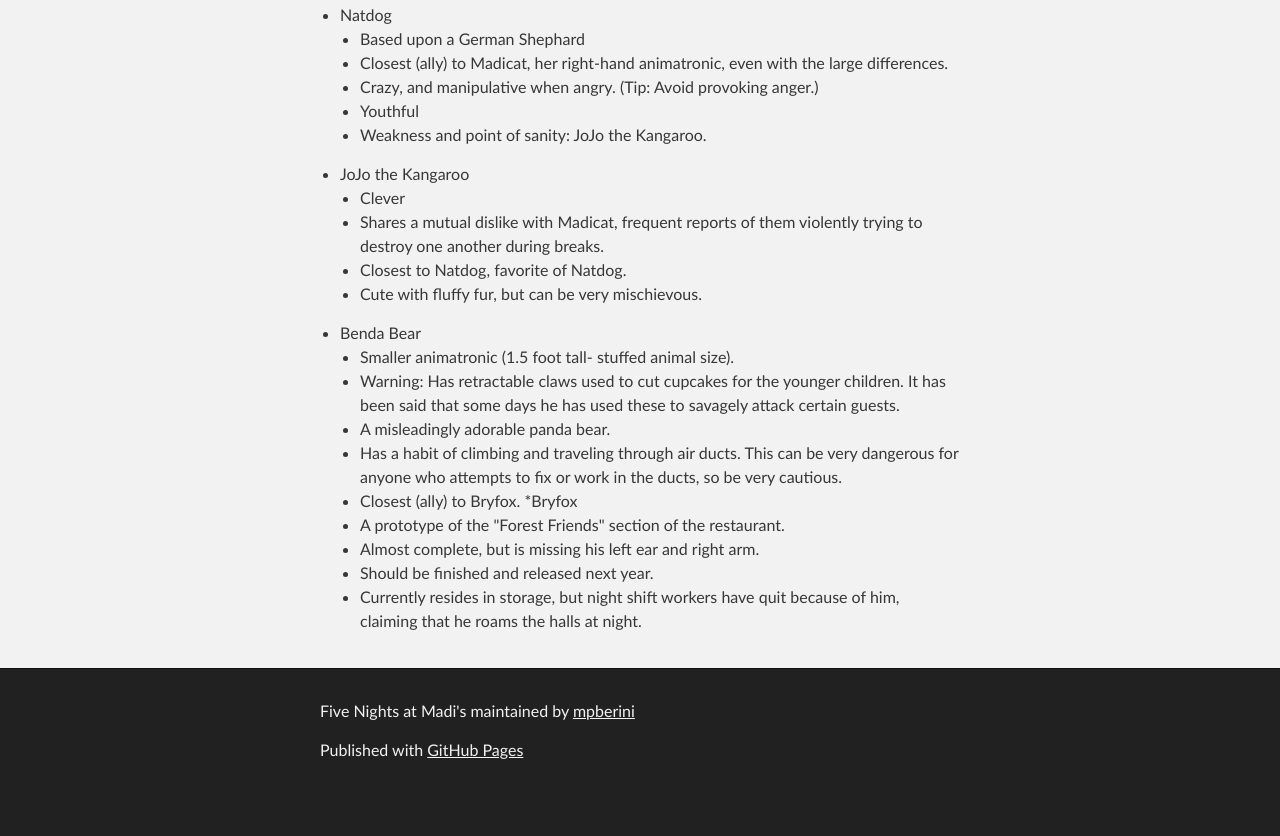
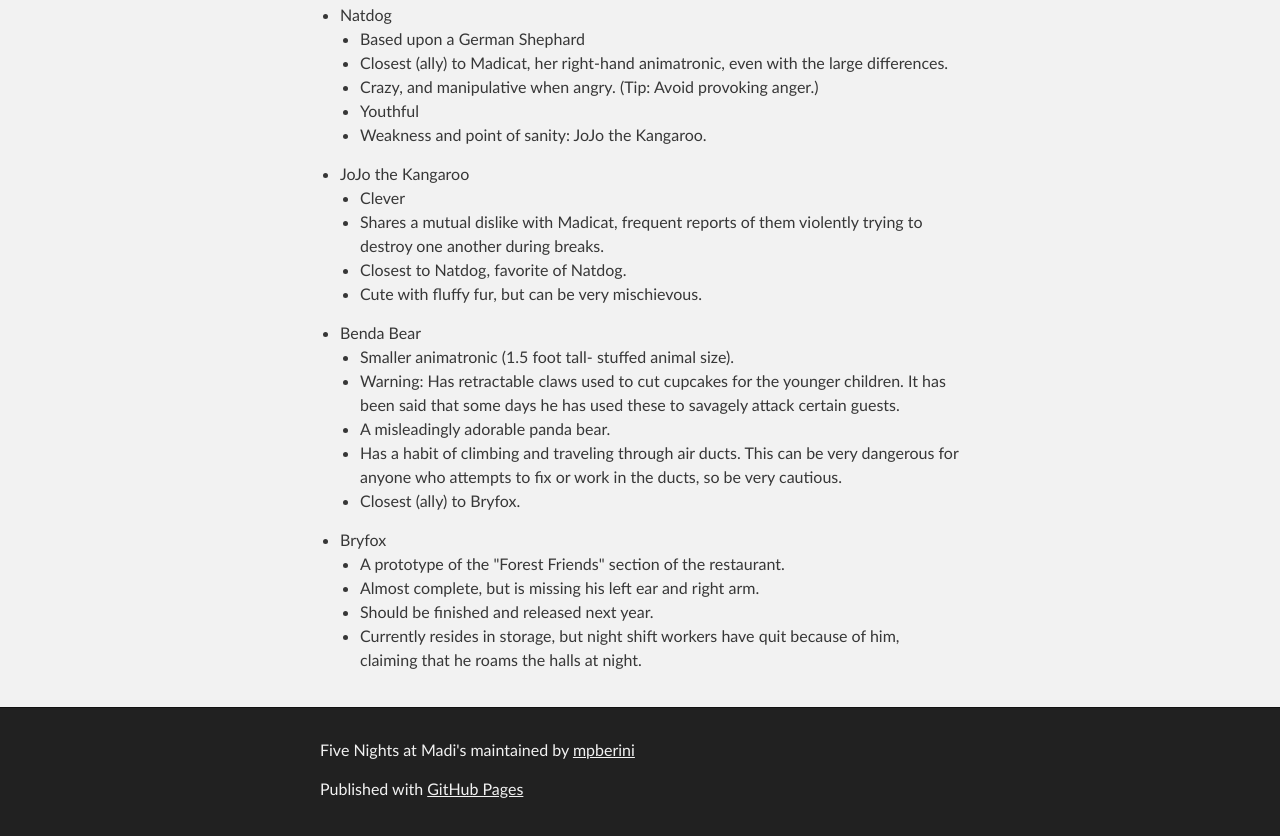
Before and after one commit to mpberini/Five-Nights-at-Madi-s, a plain HTML site: page index.html in a window 1280 px wide. Shown: the part 1387-2223 px from the top of the page. Before the commit the page ends 2184 px from the top, so only its background shows below. Drawn offline with Linux system fonts and the light colour scheme.

```diff
--- a/index.html
+++ b/index.html
@@ -113,8 +113,12 @@
 <li>Warning: Has retractable claws used to cut cupcakes for the younger children. It has been said that some days he has used these to savagely attack certain guests.</li>
 <li>A misleadingly adorable panda bear. </li>
 <li>Has a habit of climbing and traveling through air ducts. This can be very dangerous for anyone who attempts to fix or work in the ducts, so be very cautious.</li>
-<li>Closest (ally) to Bryfox.
-*Bryfox</li>
+<li>Closest (ally) to Bryfox.</li>
+</ul>
+</li>
+<li>Bryfox
+
+<ul>
 <li>A prototype of the "Forest Friends" section of the restaurant. </li>
 <li>Almost complete, but is missing his left ear and right arm.</li>
 <li>Should be finished and released next year.</li>
```
Also changed, not shown: params.json (+1 -1 lines).
